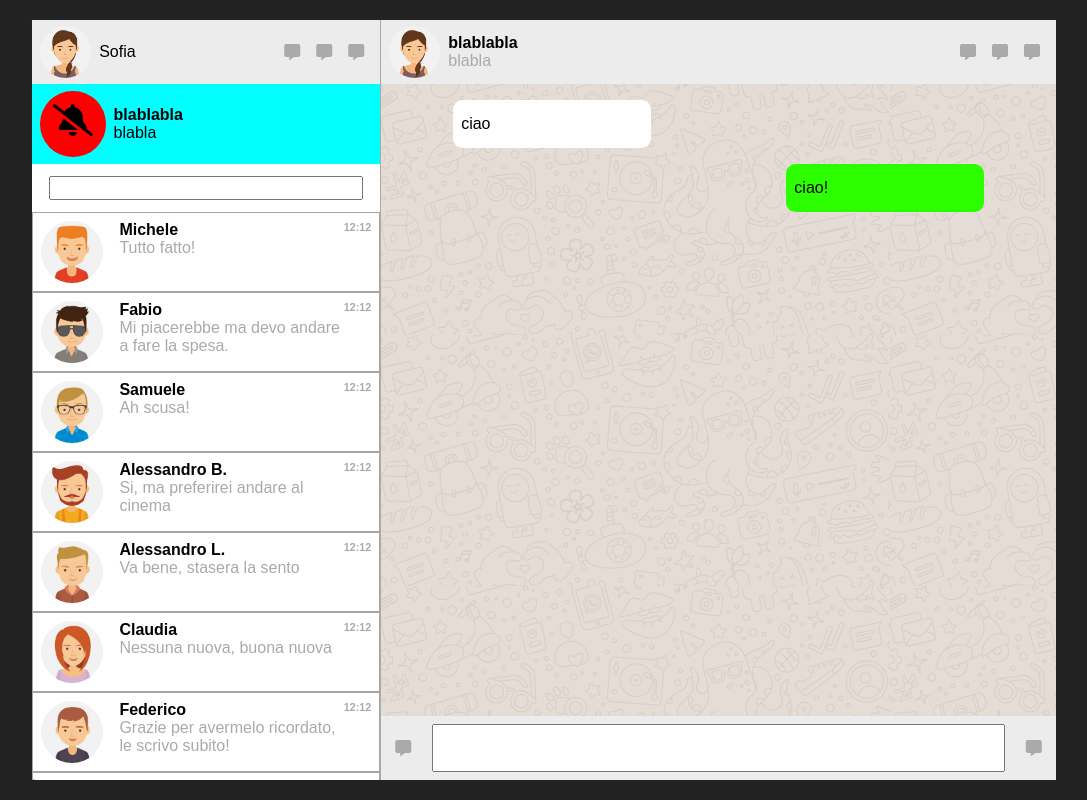
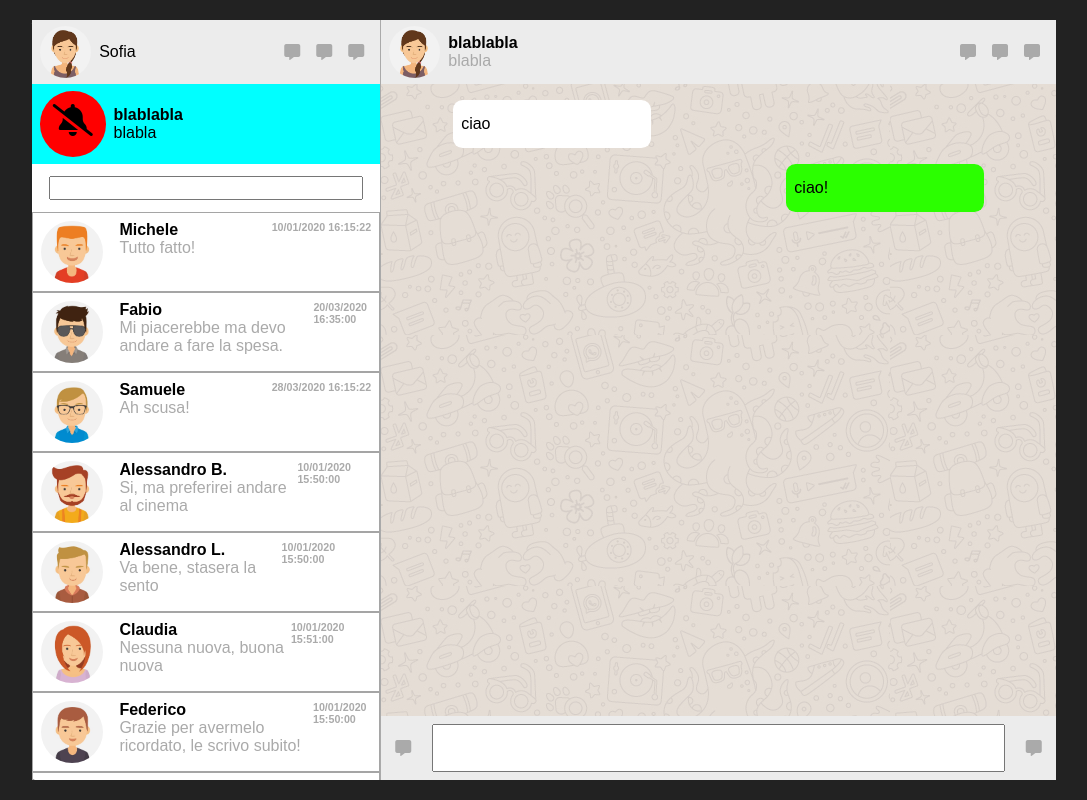
Before and after one commit to MarcoPercolla/vue-boolzapp, a plain HTML site: page index.html in a window 1280 px wide. Shown: the whole page, without its empty margins (96-1183 px from the left). Drawn offline with nearby package versions, Linux system fonts and the light colour scheme.

Commit message:
data da rivedere

```diff
--- a/index.html
+++ b/index.html
@@ -50,7 +50,7 @@
                         <h4>{{person.name}}</h4>
                         <p>{{person.messages[(person.messages.length) - 1].message}}</p>
                     </div>
-                    <h6 class="dateUp">12:12</h6>
+                    <h6 class="dateUp">{{person.messages[(person.messages.length) - 1].date}}</h6>
 
                 </div>
 
```
